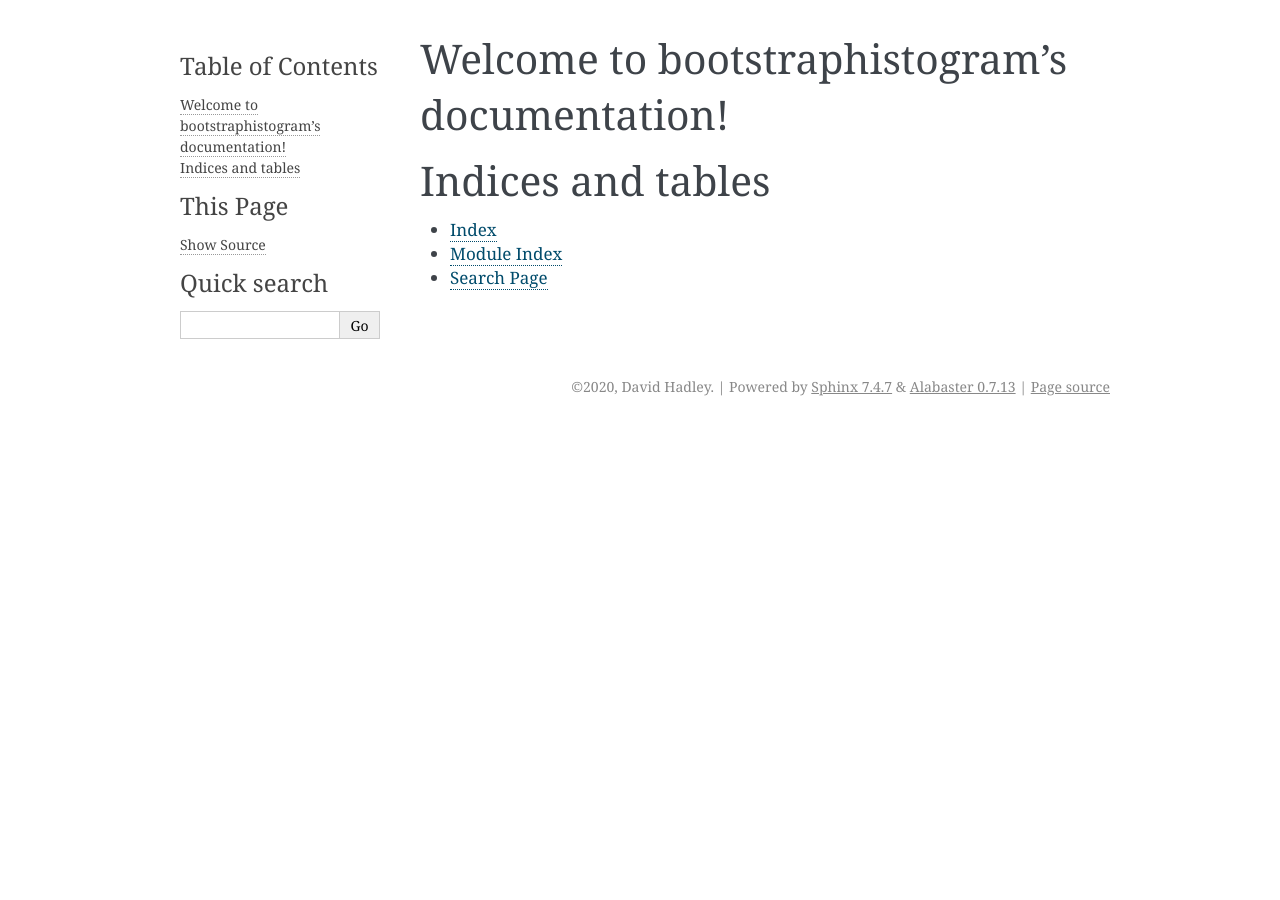
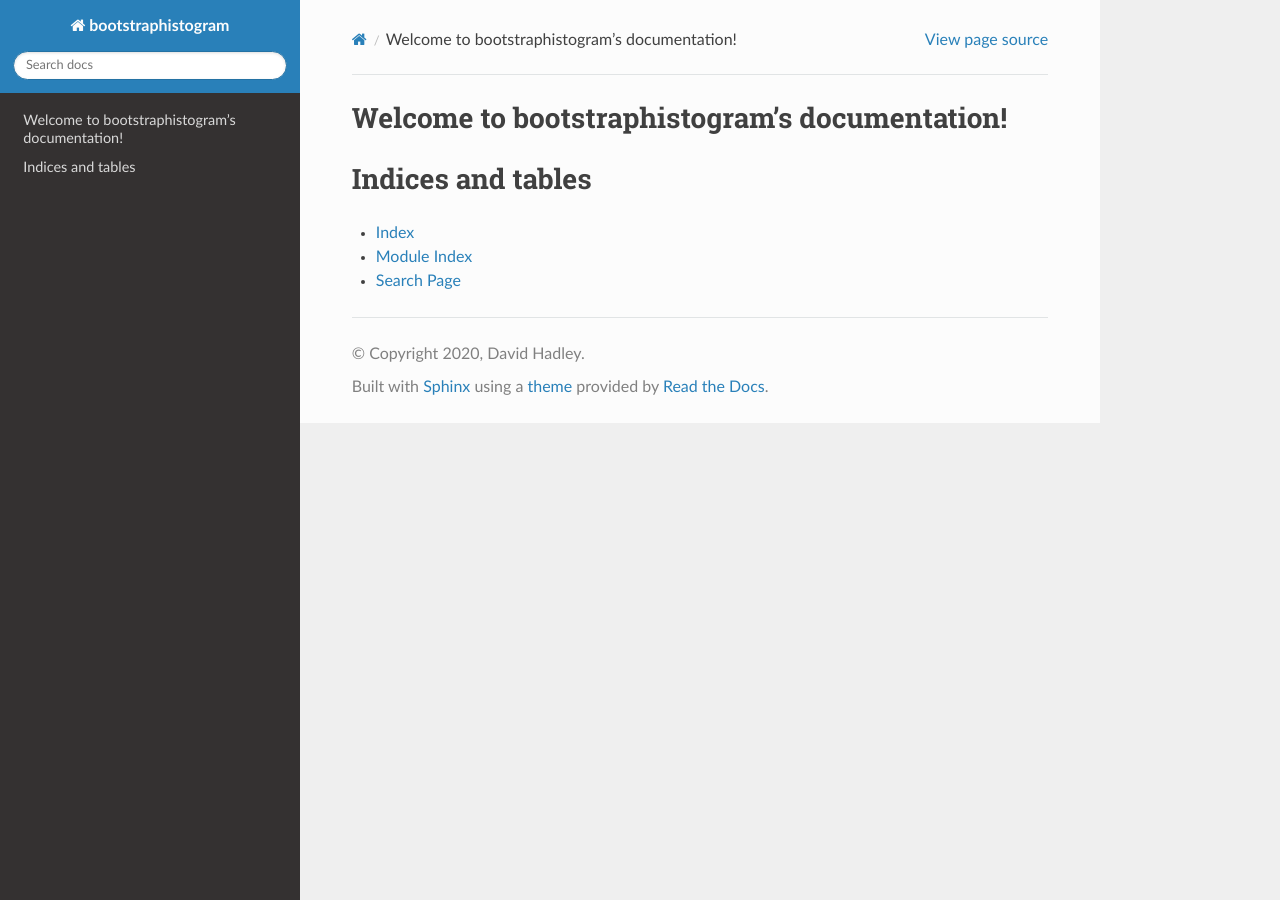
Before and after one commit to davehadley/bootstraphistogram, a Sphinx documentation site: the page built from docs/index.rst, in a window 1280 px wide. Built offline with Sphinx 7.4.7 and the Read the Docs theme 2.0.0, drawn with Linux system fonts in a browser that asks for light colours.

Commit message:
Setup Sphinx depedencies.

```diff
--- a/docs/conf.py
+++ b/docs/conf.py
@@ -31,6 +31,8 @@ release = '0.2'
 # extensions coming with Sphinx (named 'sphinx.ext.*') or your custom
 # ones.
 extensions = [
+'recommonmark',
+'sphinx_rtd_theme',
 ]
 
 # Add any paths that contain templates here, relative to this directory.
@@ -47,7 +49,7 @@ exclude_patterns = ['_build', 'Thumbs.db', '.DS_Store']
 # The theme to use for HTML and HTML Help pages.  See the documentation for
 # a list of builtin themes.
 #
-html_theme = 'alabaster'
+html_theme = 'sphinx_rtd_theme'
 
 # Add any paths that contain custom static files (such as style sheets) here,
 # relative to this directory. They are copied after the builtin static files,
--- /dev/null
+++ b/requirements.txt
@@ -0,0 +1,5 @@
+boost-histogram>=0.7.0
+numpy>=1.18.5
+sphinx>=3.1.1
+sphinx-rtd-theme>=0.5.0
+recommonmark>=0.6.0
```
Also changed, not shown: 1 other file.
